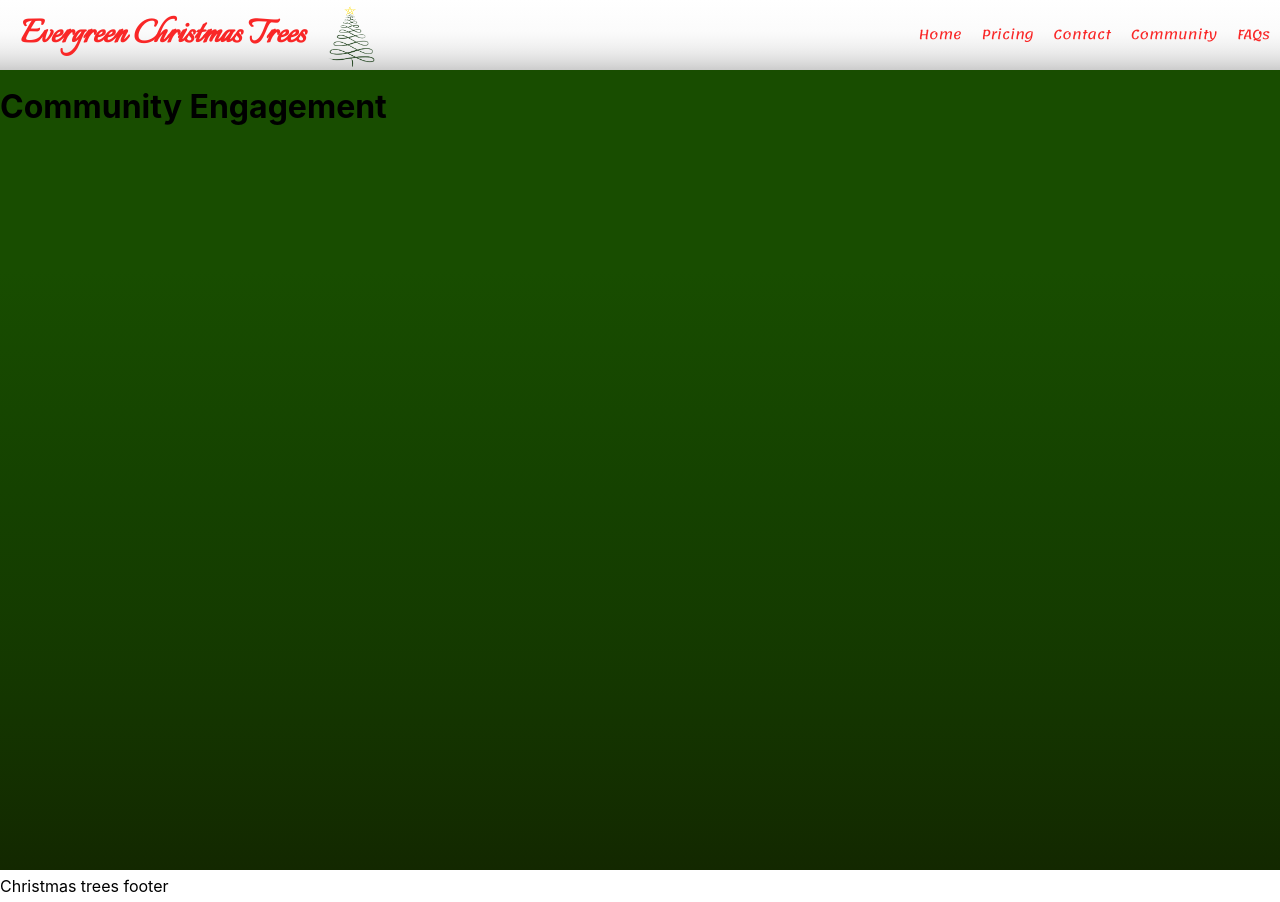
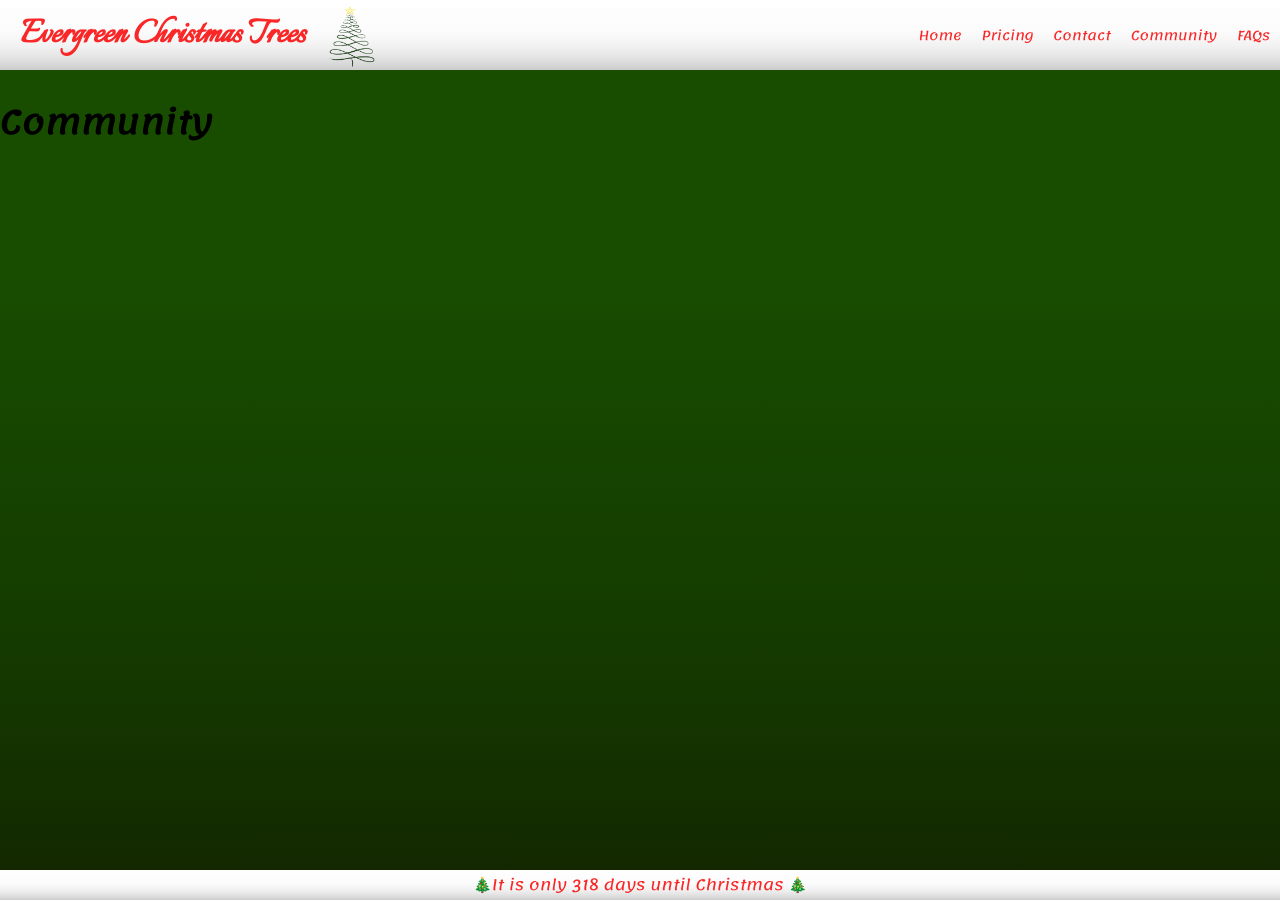
Before and after one commit to justjooshing/next-evergreen-christmas-trees, a Next.js app: page /community in a window 1280 px wide. Built offline with nearby package versions, Linux system fonts and the light colour scheme.

Commit message:
add christmas footer

```diff
--- a/components/Footer.jsx
+++ b/components/Footer.jsx
@@ -1,5 +1,25 @@
+import footerStyles from "../styles/Footer.module.css";
+
 const Footer = () => {
-  return <div>Christmas trees footer</div>;
+  const christmasFooter = () => {
+    const today = new Date();
+    const christmas = new Date(today.getFullYear(), 11, 25);
+    const oneDay = 1000 * 60 * 60 * 24; //ms*s*h*d
+    if (today.getMonth === 11 && today.getDay > 25) {
+      christmas.setFullYear(christmas.getFullYear() + 1);
+    }
+    const daysUntilChristmas = Math.ceil(
+      (christmas.getTime() - today.getTime()) / oneDay
+    );
+    const todayIsChristmas = daysUntilChristmas === 0;
+
+    return todayIsChristmas
+      ? `🦌🦌🦌🦌🦌🛷 Merry Christmas! Today is the day! 🦌🦌🦌🦌🦌🛷`
+      : `🎄It is only ${daysUntilChristmas} days until Christmas 🎄`;
+  };
+  const content = christmasFooter();
+
+  return <footer className={footerStyles.main}>{content}</footer>;
 };
 
 export default Footer;
--- a/components/Layout.jsx
+++ b/components/Layout.jsx
@@ -5,15 +5,13 @@ import layoutStyles from "../styles/Layout.module.css";
 
 const Layout = ({ children }) => {
   return (
-    // .container styles sets header and footer
-    <div className={layoutStyles.container}>
-      {/* Header stays the same aside from maybe which tab they're on (selected state) */}
+    <>
       <Header />
       {/* Main changes, but background, text fonts and colors stay the same */}
       <main className={layoutStyles.main}>{children}</main>
       {/* Footer stays the same on all pages */}
       <Footer />
-    </div>
+    </>
   );
 };
 
--- a/pages/community.jsx
+++ b/pages/community.jsx
@@ -3,8 +3,8 @@ import CustomHead from "../components/CustomHead";
 const community = () => {
   return (
     <div>
-      <CustomHead pageName="Community Engagement" />
-      <h1>Community Engagement</h1>
+      <CustomHead pageName="Community" />
+      <h1>Community</h1>
     </div>
   );
 };
--- /dev/null
+++ b/styles/Footer.module.css
@@ -0,0 +1,7 @@
+.main {
+  display: flex;
+  justify-content: center;
+  background: linear-gradient(180deg, var(--header-bg-color), 80%, #ccc);
+  color: var(--header-text-color);
+  font-size: calc(12px + (16 - 12) * ((100vw - 250px) / (1600 - 250)));
+}
--- a/styles/Layout.module.css
+++ b/styles/Layout.module.css
@@ -1,9 +1,3 @@
-.container {
-  width: 100%;
-  align-items: center;
-  line-height: 2em;
-}
-
 .main {
   overflow-x: hidden;
   background: linear-gradient(
--- a/styles/globals.css
+++ b/styles/globals.css
@@ -13,8 +13,9 @@ html,
 body {
   padding: 0;
   margin: 0;
-  font-family: -apple-system, BlinkMacSystemFont, Segoe UI, Roboto, Oxygen,
-    Ubuntu, Cantarell, Fira Sans, Droid Sans, Helvetica Neue, sans-serif;
+  font-family: var(--main-text-font), -apple-system, BlinkMacSystemFont,
+    Segoe UI, Roboto, Oxygen, Ubuntu, Cantarell, Fira Sans, Droid Sans,
+    Helvetica Neue, sans-serif;
 
   --header-text-color: rgb(249, 39, 39); /*Red*/
   --header-text-font: "Italianno";
```
